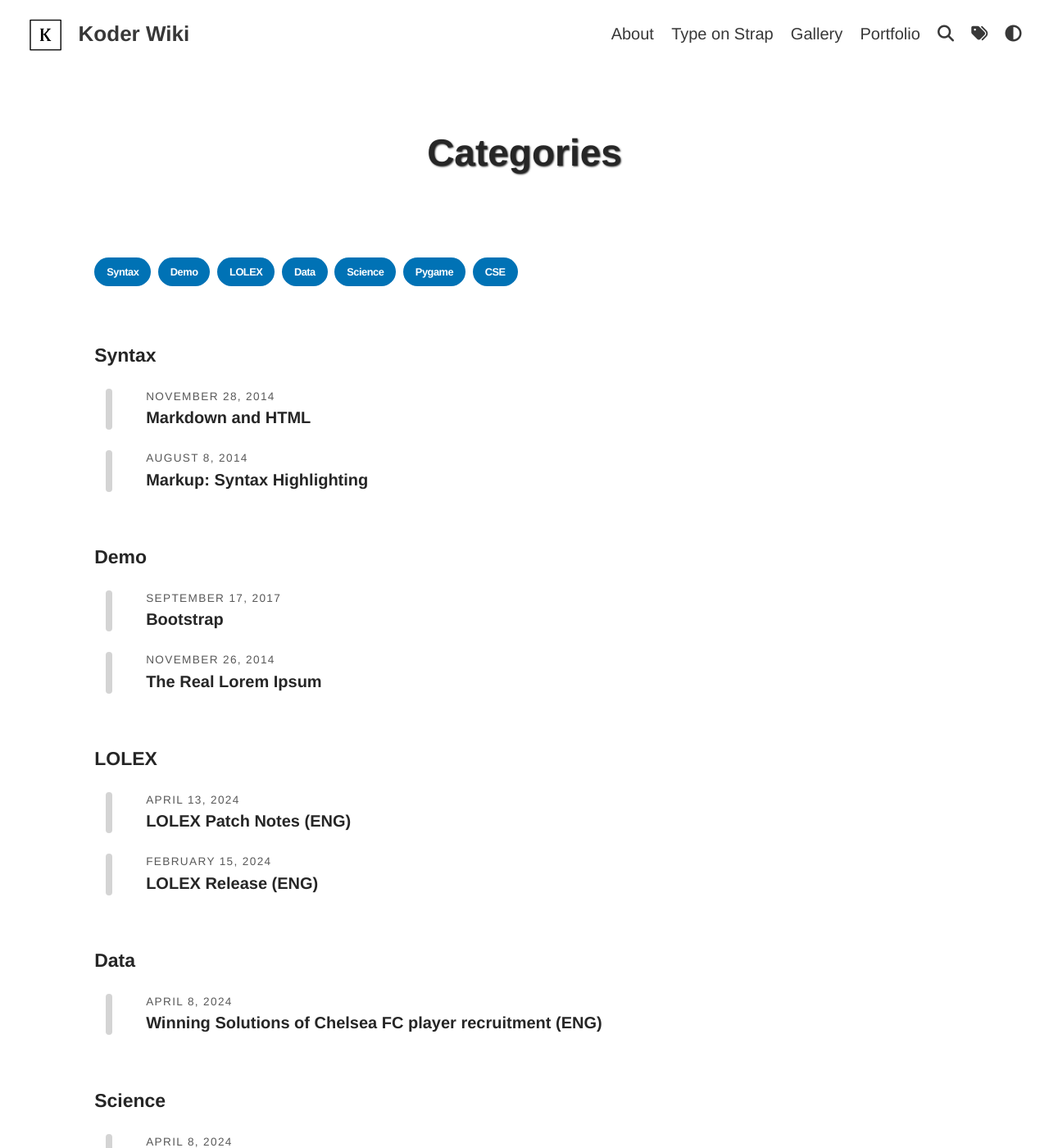
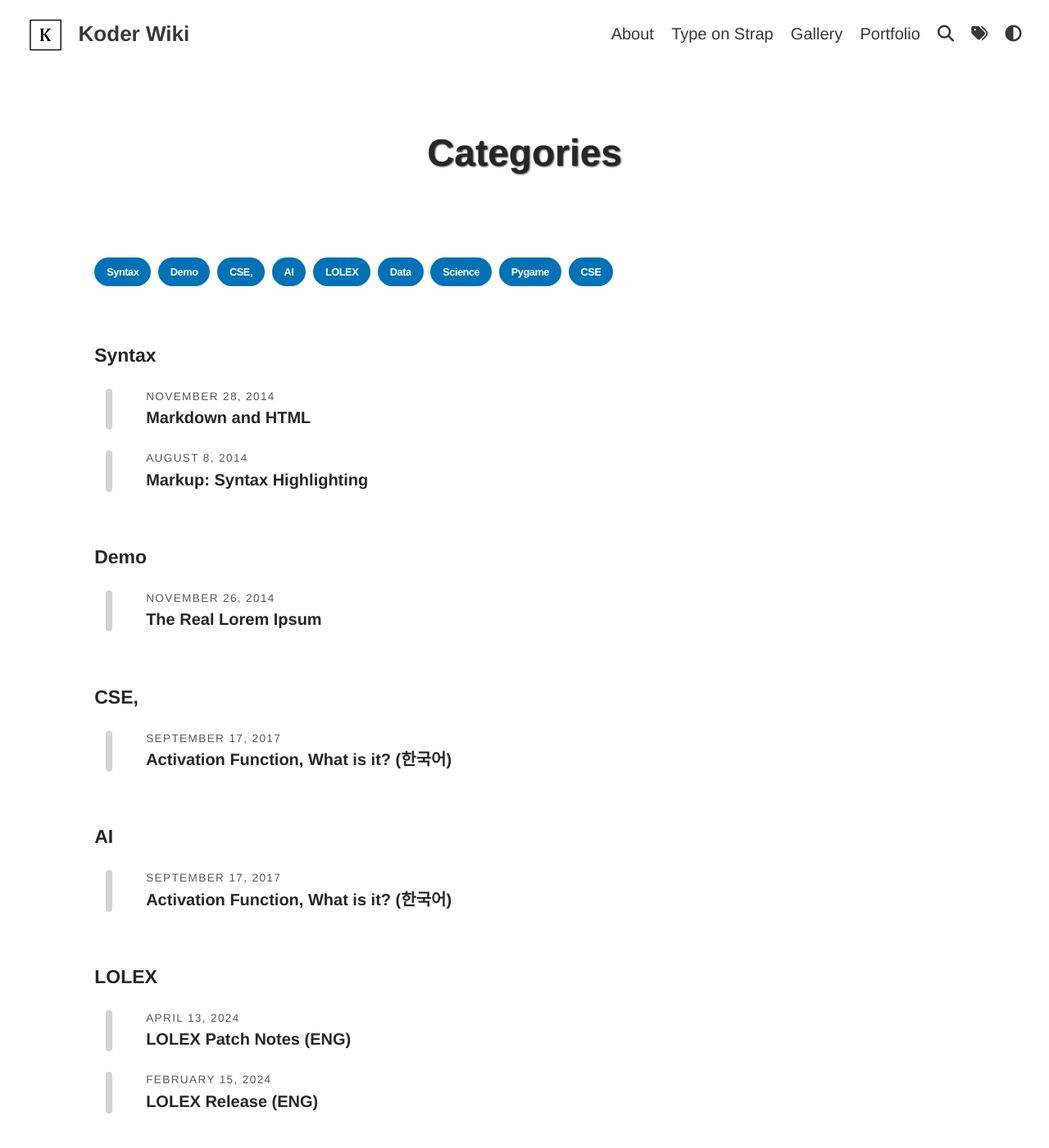
Before and after one commit to KoderWiki/Kontrl-Enter.github.io, a Jekyll site: the page built from pages/categories.md, in a window 1280 px wide and 1400 px high. Shown: the whole window at 82% size. Built offline with Jekyll 4.4.1, drawn with Linux system fonts in a browser that asks for light colours; some web fonts are replaced; a script that is not in the unit is left out.

Commit message:
Update 2017-09-17-Use-Bootstrap.md

````diff
--- a/_posts/2017-09-17-Use-Bootstrap.md
+++ b/_posts/2017-09-17-Use-Bootstrap.md
@@ -1,116 +1,10 @@
 ---
 layout: post
-title: "Bootstrap"
-bootstrap: true
-tags: [Test]
-categories: Demo
+title: Activation Function, What is it? (한국어)
+tags: [ANN, CSE, Data Science, AI, 한국어]
+feature-img: "assets/img/0.post/2024-04-12/header.png"
+thumbnail: "assets/img/0.post/2024-04-12/header.png"
+categories: CSE, AI
 ---
 
-This theme is compatible with Bootstrap if you choose to use it in your pages or posts.
-Here is a little demo with a code snippet, look at the source to see how the HTML and markdown get tangled.
-
-## Use bootstrap
-
-Add some custom Bootstrap in the custom layout!
-
-<img src="https://startbootstrap.com/assets/img/sb-logo.svg" alt="startbootstrap" width="500">
-
-### Snippet example
-
-If you are new to Bootstrap you can  always check the [documentation](https://getbootstrap.com/docs/4.1/getting-started/introduction/).<br>
-Here is an example from [startbootstrap.com](https://startbootstrap.com/snippets/portfolio-two-column).
-
-<!-- Page Content -->
-<div class="container">
-
-  <div class="row">
-    <div class="col-lg-6 mb-4">
-      <div class="card h-100">
-        <a href="#"><img class="card-img-top" src="http://placehold.it/700x400" alt=""></a>
-        <div class="card-body">
-          <h4 class="card-title">
-            <a href="#">Project One</a>
-          </h4>
-          <p class="card-text">Lorem ipsum dolor sit amet, consectetur adipiscing elit. Nam viverra euismod odio, gravida pellentesque urna varius vitae.</p>
-        </div>
-      </div>
-    </div>
-    <div class="col-lg-6 mb-4">
-      <div class="card h-100">
-        <a href="#"><img class="card-img-top" src="http://placehold.it/700x400" alt=""></a>
-        <div class="card-body">
-          <h4 class="card-title">
-            <a href="#">Project Two</a>
-          </h4>
-          <p class="card-text">Lorem ipsum dolor sit amet, consectetur adipisicing elit. Fugit aliquam aperiam nulla perferendis dolor nobis numquam, rem expedita, aliquid optio, alias illum eaque. Non magni, voluptates quae, necessitatibus unde temporibus.</p>
-        </div>
-      </div>
-    </div>
-    <div class="col-lg-6 mb-4">
-      <div class="card h-100">
-        <a href="#"><img class="card-img-top" src="http://placehold.it/700x400" alt=""></a>
-        <div class="card-body">
-          <h4 class="card-title">
-            <a href="#">Project Three</a>
-          </h4>
-          <p class="card-text">Lorem ipsum dolor sit amet, consectetur adipiscing elit. Nam viverra euismod odio, gravida pellentesque urna varius vitae.</p>
-        </div>
-      </div>
-    </div>
-    <div class="col-lg-6 mb-4">
-      <div class="card h-100">
-        <a href="#"><img class="card-img-top" src="http://placehold.it/700x400" alt=""></a>
-        <div class="card-body">
-          <h4 class="card-title">
-            <a href="#">Project Four</a>
-          </h4>
-          <p class="card-text">Lorem ipsum dolor sit amet, consectetur adipisicing elit. Fugit aliquam aperiam nulla perferendis dolor nobis numquam, rem expedita, aliquid optio, alias illum eaque. Non magni, voluptates quae, necessitatibus unde temporibus.</p>
-        </div>
-      </div>
-    </div>
-    <div class="col-lg-6 mb-4">
-      <div class="card h-100">
-        <a href="#"><img class="card-img-top" src="http://placehold.it/700x400" alt=""></a>
-        <div class="card-body">
-          <h4 class="card-title">
-            <a href="#">Project Five</a>
-          </h4>
-          <p class="card-text">Lorem ipsum dolor sit amet, consectetur adipiscing elit. Nam viverra euismod odio, gravida pellentesque urna varius vitae.</p>
-        </div>
-      </div>
-    </div>
-    <div class="col-lg-6 mb-4">
-      <div class="card h-100">
-        <a href="#"><img class="card-img-top" src="http://placehold.it/700x400" alt=""></a>
-        <div class="card-body">
-          <h4 class="card-title">
-            <a href="#">Project Six</a>
-          </h4>
-          <p class="card-text">Lorem ipsum dolor sit amet, consectetur adipisicing elit. Fugit aliquam aperiam nulla perferendis dolor nobis numquam, rem expedita, aliquid optio, alias illum eaque. Non magni, voluptates quae, necessitatibus unde temporibus.</p>
-        </div>
-      </div>
-    </div>
-  </div>
-  <!-- /.row -->
-
-</div>
-<!-- /.container -->
-
-### Mix it with Markdown
-
-All the above was custom HTML with Bootstrap.
-You can also mix it up with some markdown.
-
-You can use the bootstrap's build in javascript API to control your event.
-Here is a code snippet for the [documentation](https://getbootstrap.com/docs/4.0/getting-started/javascript/):
-
-```js
-$('#myModal').on('show.bs.modal', function (e) {
-    if (!data) return e.preventDefault() // stops modal from being shown
-})
-```
-
-That's just for demo though, you would need to properly integrate your javascript in your page.
-Usually you would put any custom javascript script in the _assets_ folder under js and reference it in your page from there.
-
-So try it out using the `bootstrap: true` flag! 😉
+.
````
